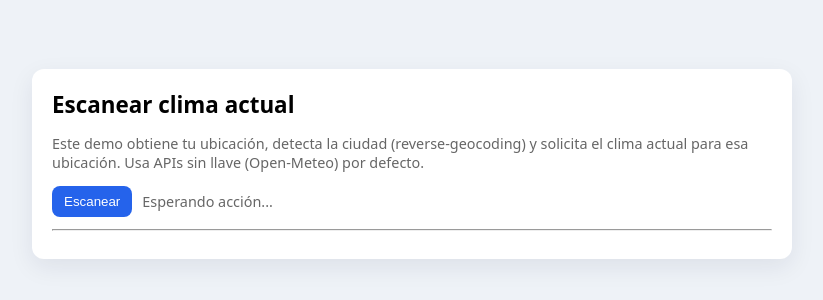
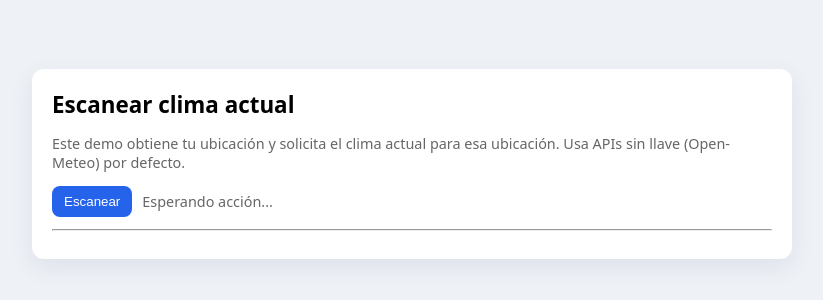
Before and after one commit to ELPANCreasDEstroyer/Clima-en-Barranquilla, a plain HTML site: page index.html in a window 1280 px wide. Shown: the part 236-536 px from the top of the page, without its empty margins (228-1051 px from the left). Drawn offline with Linux system fonts and the light colour scheme.

Commit message:
Update index.html

```diff
--- a/index.html
+++ b/index.html
@@ -20,7 +20,7 @@
 <body>
   <div class="card">
     <h1>Escanear clima actual</h1>
-    <p class="small">Este demo obtiene tu ubicación, detecta la ciudad (reverse-geocoding) y solicita el clima actual para esa ubicación. Usa APIs sin llave (Open-Meteo) por defecto.</p>
+    <p class="small">Este demo obtiene tu ubicación y solicita el clima actual para esa ubicación. Usa APIs sin llave (Open-Meteo) por defecto.</p>
 
     <div style="margin:12px 0;display:flex;gap:10px;align-items:center;">
       <button id="btnScan">Escanear</button>
```
